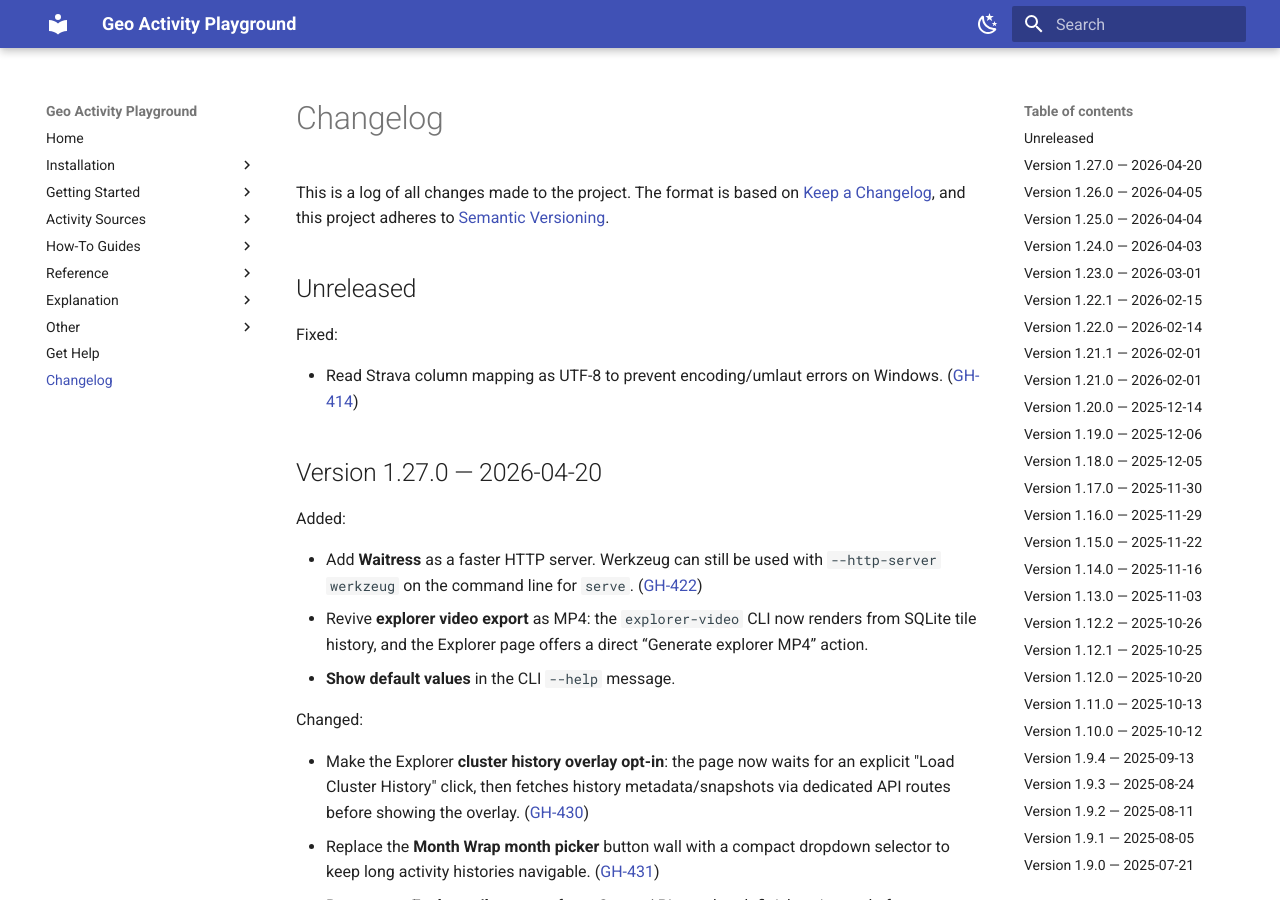
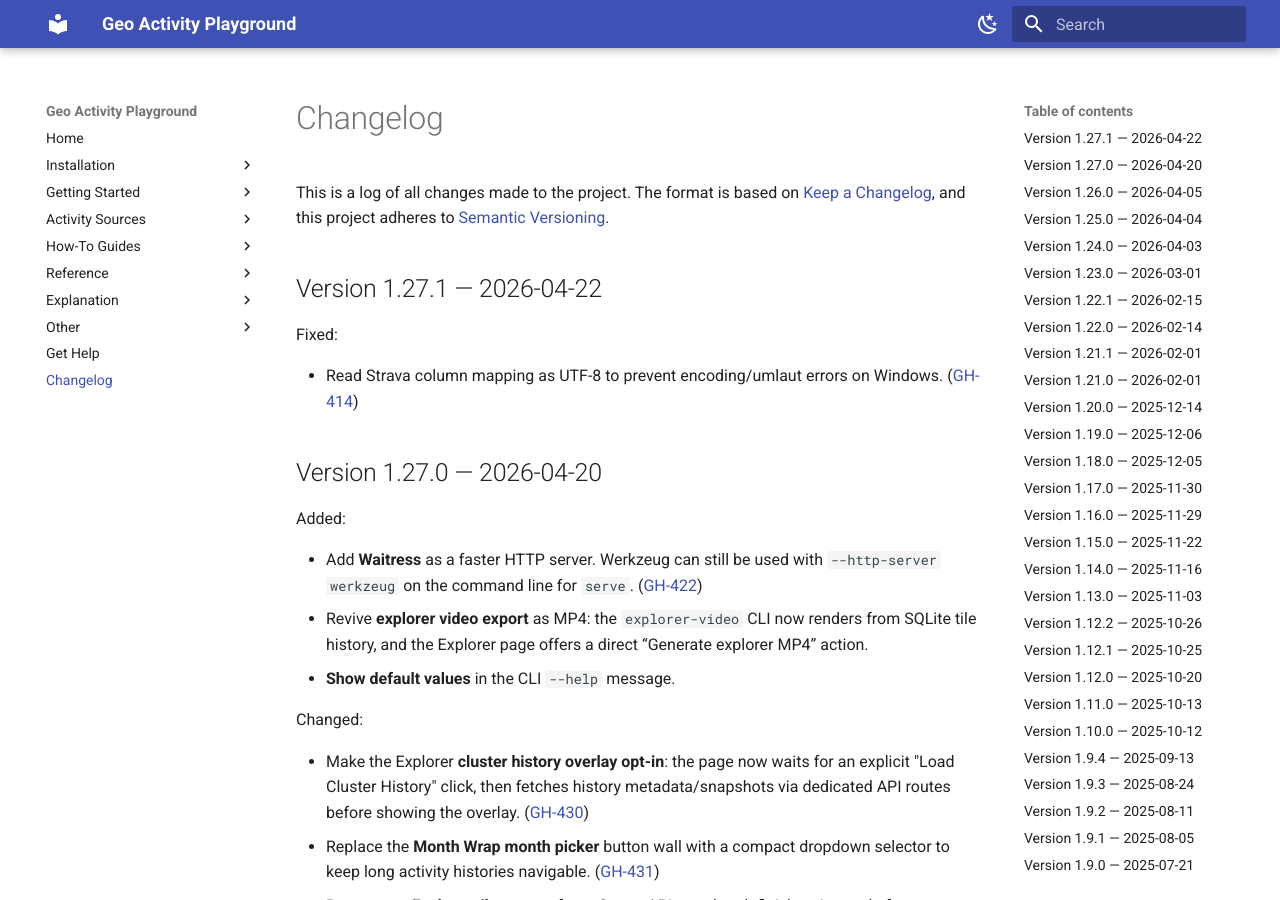
Before and after one commit to martin-ueding/geo-activity-playground, an MkDocs documentation site: the page built from docs/changelog.md, in a window 1280 px wide and 900 px high. Built offline with MkDocs 1.6.1 and Material for MkDocs 9.7.7, drawn with Linux system fonts in a browser that asks for light colours.

Commit message:
chore: bump version to 1.27.1

```diff
--- a/docs/changelog.md
+++ b/docs/changelog.md
@@ -15,7 +15,7 @@ Types of changes
 
 <!-- next version below this line -->
 
-## Unreleased
+## Version 1.27.1 — 2026-04-22
 
 Fixed:
 
--- a/pyproject.toml
+++ b/pyproject.toml
@@ -1,6 +1,6 @@
 [project]
 name = "geo-activity-playground"
-version = "1.27.0"
+version = "1.27.1"
 description = "Analysis of geo data activities like rides, runs or hikes."
 authors = [{ name = "Martin Ueding", email = "mu@martin-ueding.de" }]
 license = { text = "MIT" }
```
Also changed, not shown: 1 other file.
